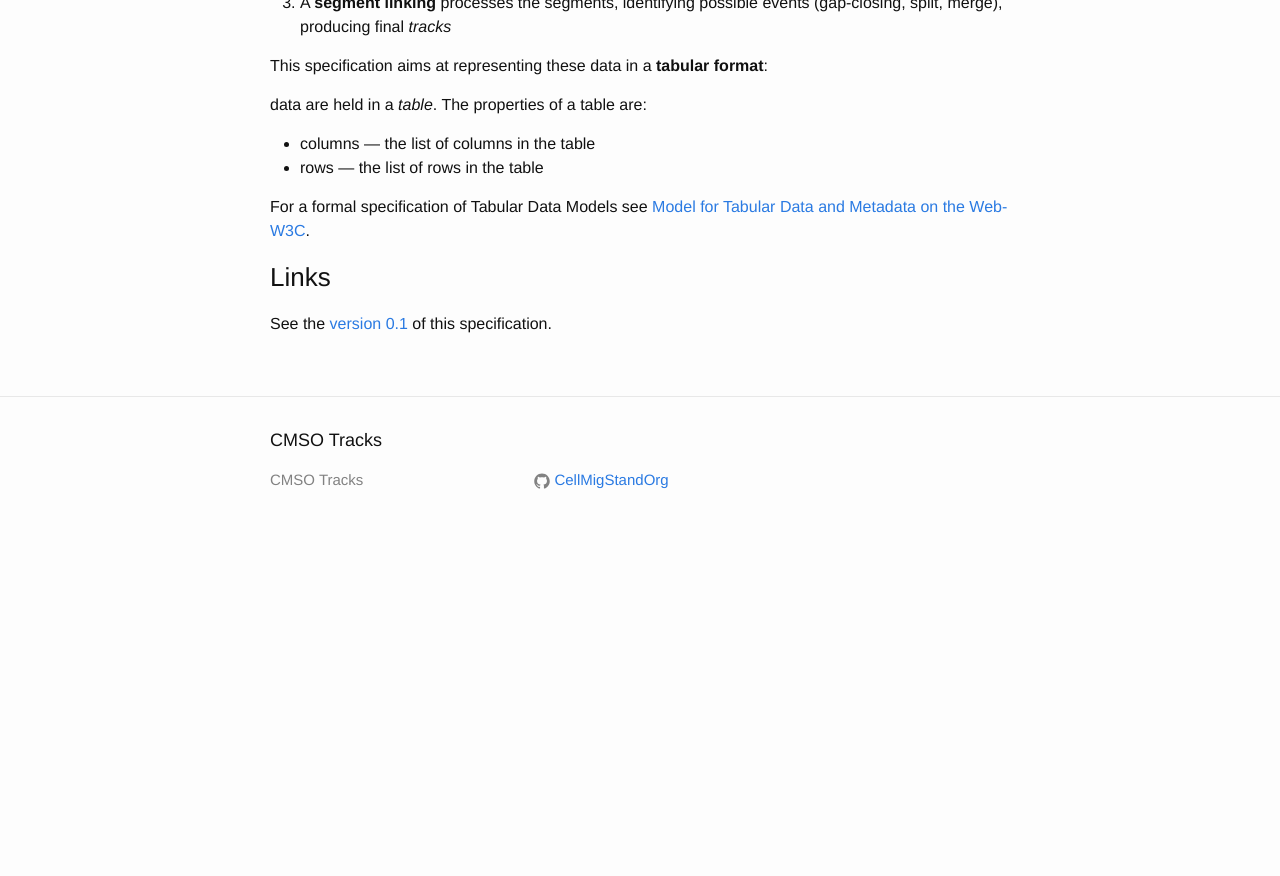
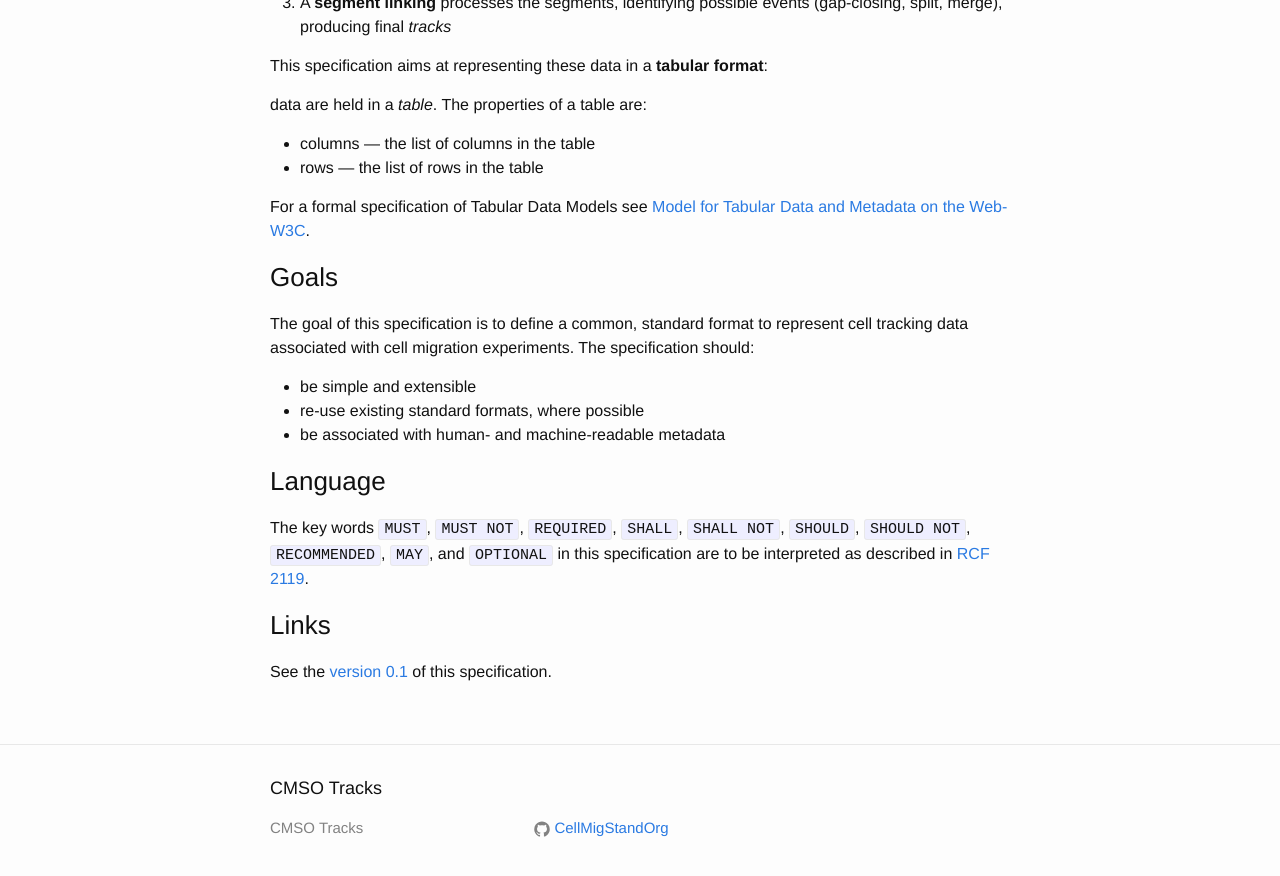
Before and after one commit to CellMigStandOrg/Tracks, a Jekyll site: the page built from index.md, in a window 1280 px wide and 900 px high, scrolled down 702 px. Shown: the top 876 px of the window. Built offline with Jekyll 4.4.1, drawn with Linux system fonts in a browser that asks for light colours; before the commit the page ends 1254 px from its top, so only the background shows below that.

Commit message:
added reference to RCF2119

```diff
--- a/index.md
+++ b/index.md
@@ -25,6 +25,17 @@ data are held in a *table*. The properties of a table are:
 
 For a formal specification of Tabular Data Models see  [Model for Tabular Data and Metadata on the Web-W3C](https://www.w3.org/TR/2015/WD-tabular-data-model-20150108/#model).
 
+### Goals
+The goal of this specification is to define a common, standard format to represent cell tracking data associated with cell migration experiments.
+The specification should:
+
+- be simple and extensible
+- re-use existing standard formats, where possible
+- be associated with human- and machine-readable metadata
+
+### Language
+The key words `MUST`, `MUST NOT`, `REQUIRED`, `SHALL`, `SHALL NOT`, `SHOULD`, `SHOULD NOT`, `RECOMMENDED`, `MAY`, and `OPTIONAL` in this specification are to be interpreted as described in [RCF 2119](https://www.ietf.org/rfc/rfc2119.txt).
+
 ### Links
 
 See the [version 0.1](v0.1/index.md) of this specification.
```
Also changed, not shown: v0.1/index.md (+3 -0 lines).
